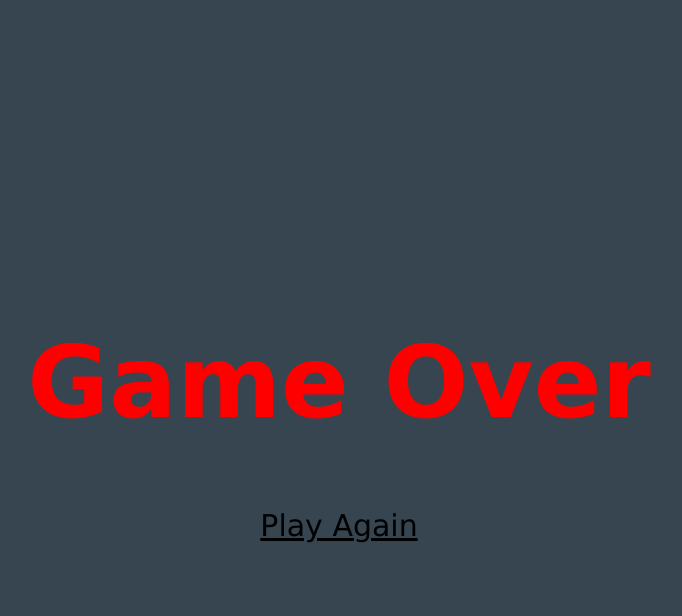
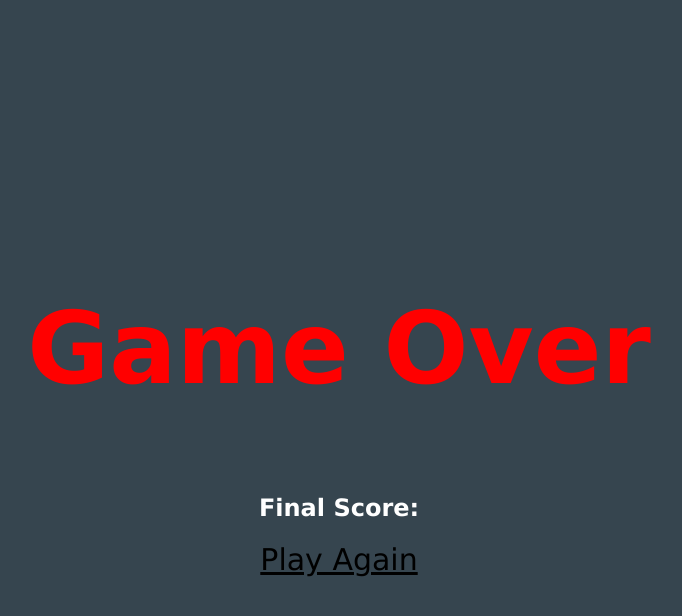
Before and after one commit to willm0602/3DPacman, a Flask app: page /gameover in a window 1280 px wide. Shown: the top 616 px of the page, without its empty margins (301-983 px from the left). Run offline with Flask 2, Linux system fonts and the light colour scheme.

Commit message:
added score display to final screen

```diff
--- a/static/src/Game.mjs
+++ b/static/src/Game.mjs
@@ -95,7 +95,6 @@
           }
           return;
         }
-        console.log(this.pellets.length);
 
         if (!pellet.large) {
           this.score += SMALLPELLETSCORE;
@@ -128,6 +127,7 @@
         this.score += EATGHOSTSCORE;
         ghost.kill();
       } else {
+        localStorage.setItem("3dpacmanscore", this.score)
         window.location.href = "/gameover";
       }
     }
@@ -144,6 +144,7 @@
         this.score += EATGHOSTSCORE;
         ghost.kill();
       } else {
+        localStorage.setItem("3dpacmanscore", this.score)
         window.location.href = "/gameover";
       }
     }
--- /dev/null
+++ b/static/src/gameover.js
@@ -0,0 +1,8 @@
+function main()
+{
+    var score = localStorage.getItem('3dpacmanscore');
+    var scoreElement = document.getElementsByClassName('final-score');
+    scoreElement[0].innerHTML = score;
+}
+
+window.onload = main;
--- a/templates/gameover.html
+++ b/templates/gameover.html
@@ -6,10 +6,12 @@
     <meta name="viewport" content="width=device-width, initial-scale=1.0" />
     <title>3DPacman</title>
     <link rel="stylesheet" href="{{url_for('static', filename='styles.css')}}">
+    <script defer src="{{url_for('static',filename='src/gameover.js')}}"></script>
   </head>
 
   <body class="game-over">
     <h1>Game Over</h1>
+    <h2>Final Score: <span class="final-score"></span></h2>
     <a href="/game">Play Again</a>
   </body>
 </html>
```
Also changed, not shown: static/src/Player.mjs (+4 -3 lines).
